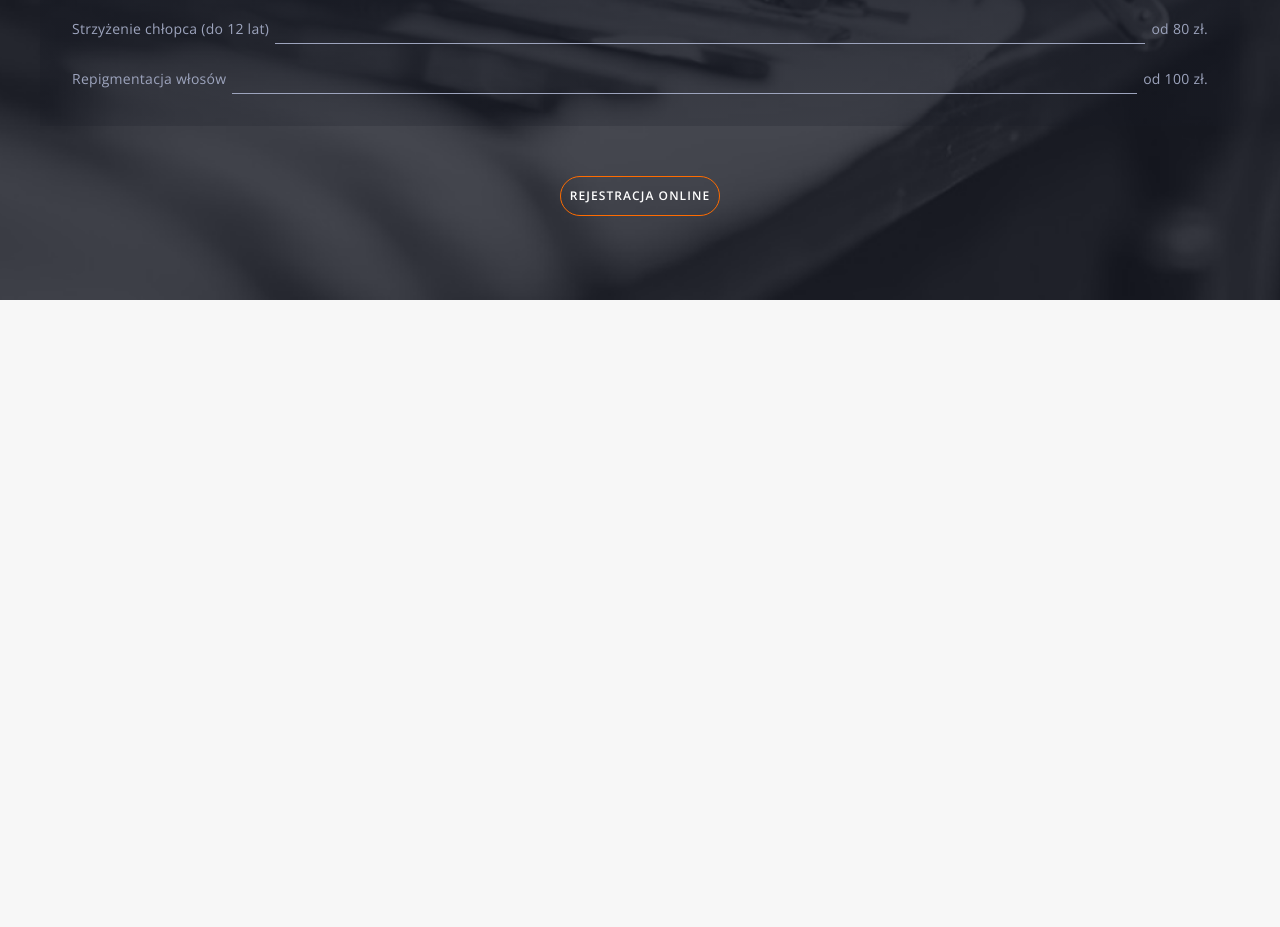
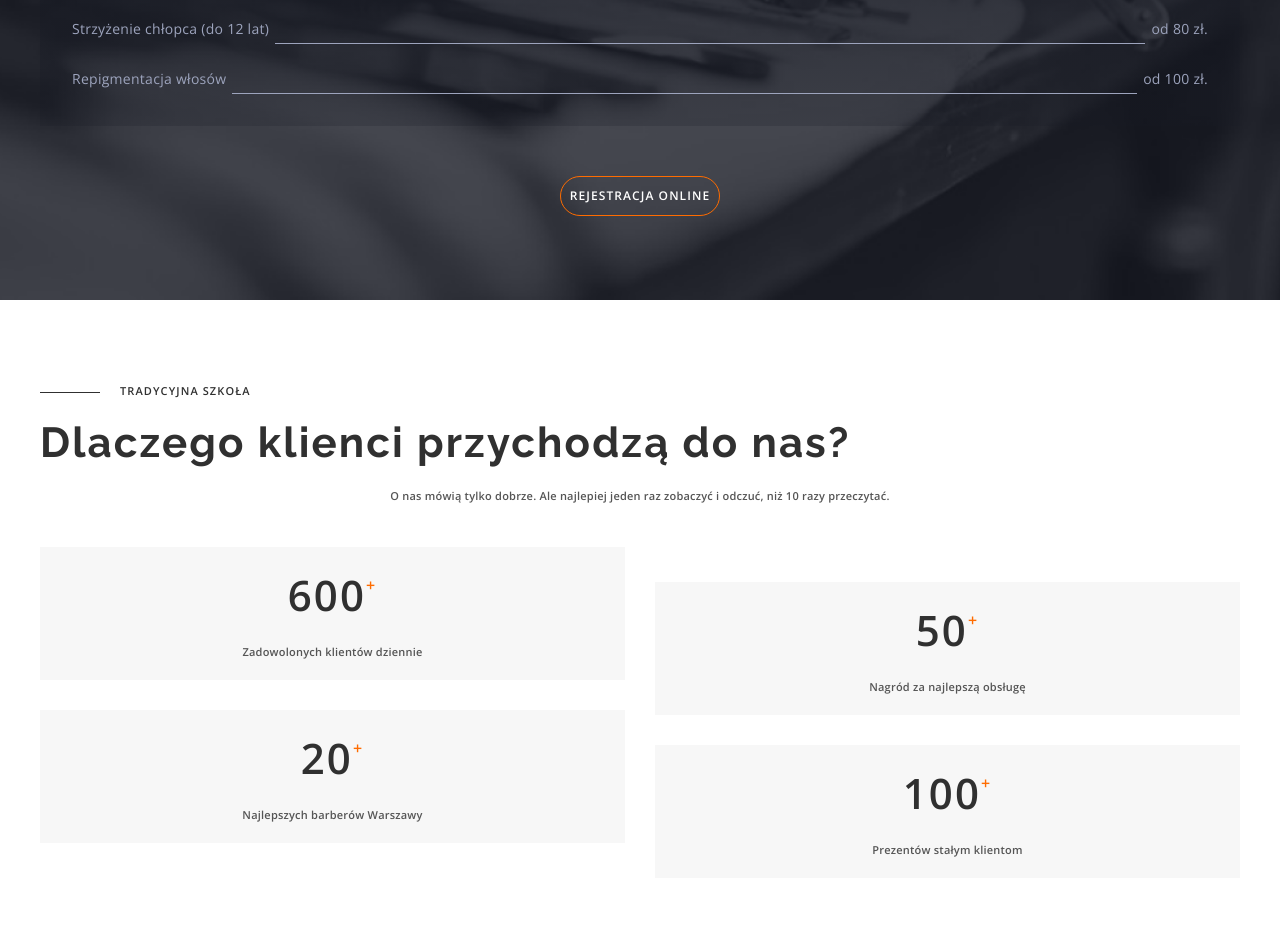
Before and after one commit to lukasikgrzegorz/barber-shop, a plain HTML site: page index.html in a window 1280 px wide. Shown: the part 1543-2470 px from the top of the page. Before the commit the page ends 1843 px from the top, so only its background shows below. Drawn offline with nearby package versions, Linux system fonts and the light colour scheme.

Commit message:
beta details

```diff
--- a/index.html
+++ b/index.html
@@ -104,6 +104,33 @@
                 <button class="pricelist__button" type="button">rejestracja online</button>
             </div>
         </div>
+        <div class="details section">
+            <div class="details__container container">
+                <span class="details__decorative-span">tradycyjna szkoła</span>
+                <h2 class="details__title">Dlaczego klienci przychodzą do nas?</h2>
+                <p class="details__paragraph">O nas mówią tylko dobrze. Ale najlepiej jeden raz zobaczyć i odczuć, niż
+                    10
+                    razy przeczytać.</p>
+                <div class="details__diagram">
+                    <div class="details__diagram-box">
+                        <span class="details__diagram-number">600</span>
+                        <p class="details__paragraph">Zadowolonych klientów dziennie</p>
+                    </div>
+                    <div class="details__diagram-box">
+                        <span class="details__diagram-number">50</span>
+                        <p class="details__paragraph">Nagród za najlepszą obsługę</p>
+                    </div>
+                    <div class="details__diagram-box">
+                        <span class="details__diagram-number">20</span>
+                        <p class="details__paragraph">Najlepszych barberów Warszawy</p>
+                    </div>
+                    <div class="details__diagram-box">
+                        <span class="details__diagram-number">100</span>
+                        <p class="details__paragraph">Prezentów stałym klientom</p>
+                    </div>
+                </div>
+            </div>
+        </div>
     </main>
 
 </body>
--- /dev/null
+++ b/sass/components/_details.scss
@@ -0,0 +1,101 @@
+.details{
+
+    &__container{
+        flex-direction: column;
+    }
+
+    &__decorative-span {
+        text-transform: uppercase;
+        color: $main-color;
+        position: relative;
+        padding-left: 80px;
+        font-family: 'Open Sans';
+        font-style: normal;
+        font-weight: 600;
+        font-size: 11px;
+        line-height: 1.36;
+        letter-spacing: 0.1em;
+
+        &::before {
+            content: '';
+            position: absolute;
+            top: 50%;
+            left: 0px;
+            width: 60px;
+            height: 1px;
+            background-color: $main-color;
+        }
+    }
+
+    &__title{
+        font-family: 'Raleway';
+        font-style: normal;
+        font-weight: 700;
+        font-size: 42px;
+        line-height: 1.16;
+        letter-spacing: 0.05em;
+        margin-top: 20px;
+    }
+
+    &__paragraph{
+        font-size: 14px;
+        line-height: 1.86;
+        letter-spacing: 0.02em;
+        margin-top: 20px;
+        color: $secondary-color;
+    }
+
+    &__diagram{
+        display: flex;
+        flex-wrap: wrap;
+        gap: 30px;
+        margin-top: 44px;
+    }
+
+    &__diagram-box{
+        flex-basis: calc(( 100% - 30px ) / 2);
+        background-color: $background-light-color;
+        height: 133px;
+        display: flex;
+        flex-direction: column;
+        justify-content: center;
+        align-items: center;
+        justify-content: space-around ;
+        padding: 20px 24px;
+
+        &:nth-child(2n){
+            transform: translateY(35px);
+        }
+    }
+
+    &__diagram-number{
+        font-family: 'Open Sans';
+        font-style: normal;
+        font-weight: 700;
+        font-size: 42px;
+        line-height: 1.35;
+        text-align: center;
+        letter-spacing: 0.05em;
+        display: flex;
+
+        &::after{
+            content: '+';
+            color: $accent-color;
+            font-family: 'Open Sans';
+            font-style: normal;
+            font-weight: 600;
+            font-size: 16px;
+            line-height: 22px;
+            margin-top: 7px;
+        }
+    }
+
+    &__paragraph{
+        font-weight: 600;
+        font-size: 11px;
+        line-height: 15px;
+        text-align: center;
+    }
+
+
+}
--- a/sass/main.scss
+++ b/sass/main.scss
@@ -5,3 +5,4 @@
 @import './components/_slider.scss';
 @import './components/_about.scss';
 @import './components/pricelist.scss';
+@import './components/details.scss'
--- a/sass/utils/variables.scss
+++ b/sass/utils/variables.scss
@@ -7,7 +7,7 @@ $secondary-light-color: #9DA4BD;
 
 $accent-color: #FF6C00;
 
-$background-main-color: #F7F7F7;
+$background-main-color: #FFFFFF;
 $background-light-color: #F7F7F7;
 $background-dark-color: #191C26;
 
```
Also changed, not shown: sass/main.css, 1 other file.
